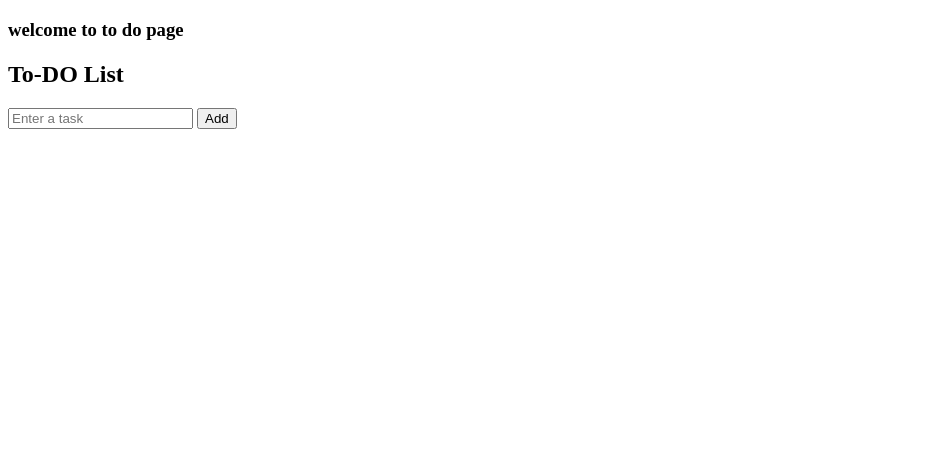
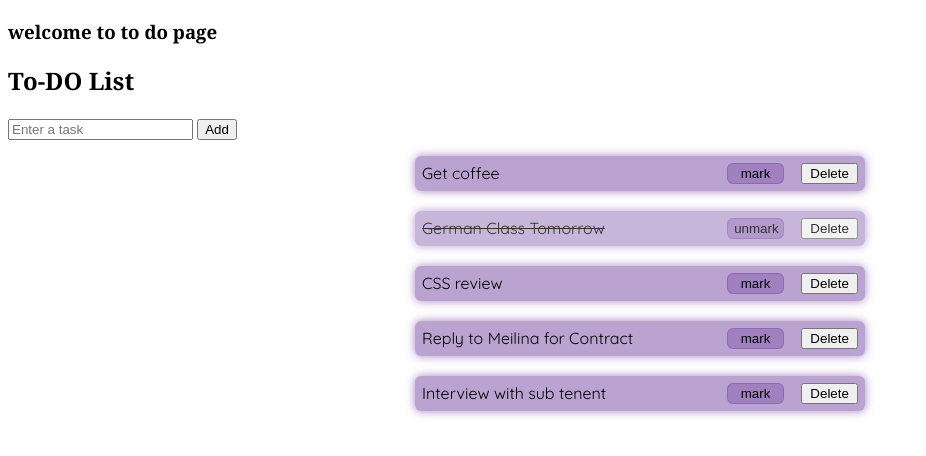
Before and after one commit to poojasha-tech/practiceApp, a website: page frontend/to-do.html in a window 1280 px wide. Shown: the whole page, without its empty margins (0-926 px from the left). Drawn offline with Linux system fonts and the light colour scheme; no server answers.

Commit message:
style: todo page

```diff
--- a/frontend/to-do.html
+++ b/frontend/to-do.html
@@ -5,13 +5,53 @@
     <meta charset="UTF-8">
     <meta name="viewport" content="width=device-width, initial-scale=1.0">
     <title>to-do</title>
+    <link rel="preconnect" href="https://fonts.googleapis.com">
+    <link rel="preconnect" href="https://fonts.gstatic.com" crossorigin>
+    <link href="https://fonts.googleapis.com/css2?family=Quicksand:wght@300..700&display=swap" rel="stylesheet">
 
     <style>
+        body{
+            font-family:Cambria, Cochin, Georgia, Times, 'Times New Roman', serif;
+        }
+        .todo-container{
+            /* border: 1px solid red; */
+            max-width: 450px;
+            margin-inline: auto;
+        }
         .todo-item {
-            display: flex;
+            font-family: "Quicksand", sans-serif;
+            font-optical-sizing: auto;
+            font-weight: 400;
+            font-style: normal;
+            /* |       70%     | 15% | 15% | */
+            display: grid;
+            grid-template-columns: 66% 13% 13%;
             margin-bottom: 20px;
-            gap: 20px;
+            gap: 4%;
+            border-radius: 6px;
+            padding: 7px;
+            background-color: rgba(102, 51, 153, 0.45);
+            box-shadow: 0 0 10px rgba(102, 51, 153, 0.6);
         }
+        .todo-item[is-marked='true']{
+            opacity: .8;
+        }
+
+        .todo-item[is-marked='true'] .todo-title {
+            text-decoration: line-through;
+        }
+
+        .todo-mark-btn {
+            background-color: rgba(102, 51, 153, 0.3);
+            border: 1px solid rgba(102, 51, 153, 0.3);
+            border-radius: 6px;
+        }
+
+        .todo-mark-btn:hover {
+            background-color: rgba(102, 51, 153, 0.4);
+            cursor: pointer;
+        }
+
     </style>
 </head>
 
@@ -25,17 +65,11 @@
             <input type="text" id="taskInput" placeholder="Enter a task">
             <button onclick="addTask()"> Add</button>
             <ul id="taskList">
-
             </ul>
-
             <div class="todo-container" id="todo-container">
-
+                <!-- To-do Items go here-->
             </div>
-
         </div>
-
-
-
     </div>
 
     <script>
@@ -83,10 +117,10 @@
         //display text on just frontend
         function addTodoItem(title, id, marked) {
             const htmlString = /*html*/`
-                <div class="todo-item">
-                    <div>${marked ? "<del>" + title + "</del>" : title}</div>
-                    <button data-id="${id}" onclick="markTodo(this)">${marked ? "unmark" : "mark"}</button>
-                    <button data-id ="${id}"  onclick="deleteToDo(this)">Delete</button>
+                <div class="todo-item" is-marked="${marked}">
+                    <div class="todo-title">${title}</div>
+                    <button class="todo-mark-btn" data-id="${id}" onclick="markTodo(this)">${marked ? "unmark" : "mark"}</button>
+                    <button class="todo-delete-btn" data-id ="${id}"  onclick="deleteToDo(this)">Delete</button>
                 </div>
             `
             document.getElementById('todo-container').insertAdjacentHTML('beforeend', htmlString);
@@ -146,16 +180,22 @@
         }
 
         async function getTodosFromDb() {
-            const requestOptions = {
-                method: "GET",
-                redirect: "follow",
-                headers: {
-                    "Authorization": "Bearer " + localStorage.getItem("AUTH_API")
-                }
-            };
-            const response = await fetch("http://localhost:3000/to-do", requestOptions);
-            const data = await response.json();
-
+            // const requestOptions = {
+            //     method: "GET",
+            //     redirect: "follow",
+            //     headers: {
+            //         "Authorization": "Bearer " + localStorage.getItem("AUTH_API")
+            //     }
+            // };
+            // const response = await fetch("http://localhost:3000/to-do", requestOptions);
+            // const data = await response.json();
+            data = [
+                {id:1, title: "Get coffee", marked: false},
+                {id:1, title: "German Class Tomorrow", marked: true},
+                {id:1, title: "CSS review", marked: false},
+                {id:1, title: "Reply to Meilina for Contract", marked: false},
+                {id:1, title: "Interview with sub tenent", marked: false}
+            ]
             for (let i = 0; i < data.length; i++) {
                 const todo = data[i];
                 addTodoItem(todo.title, todo.id, todo.marked)
```
